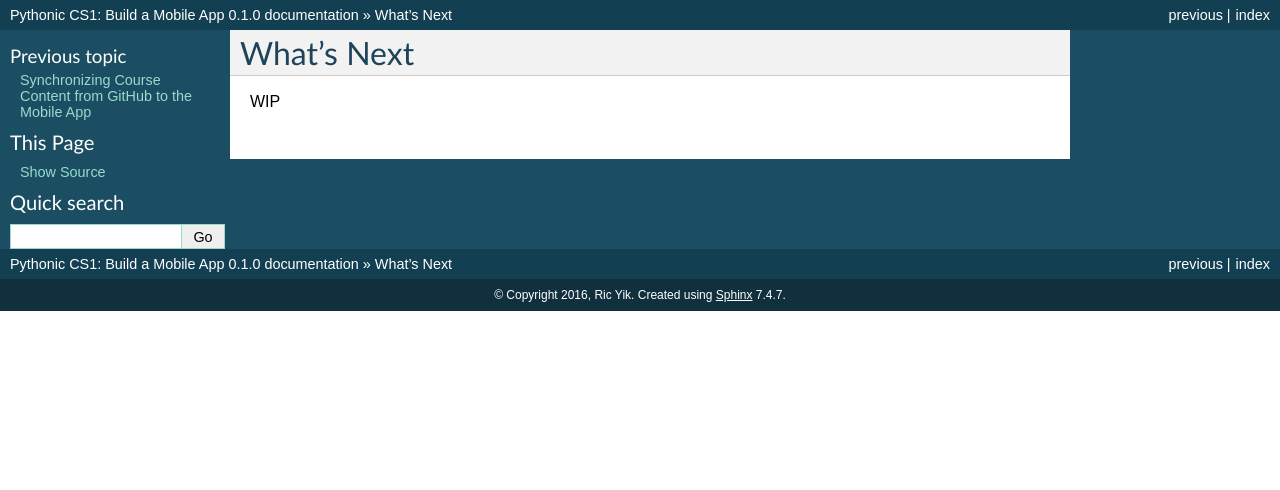
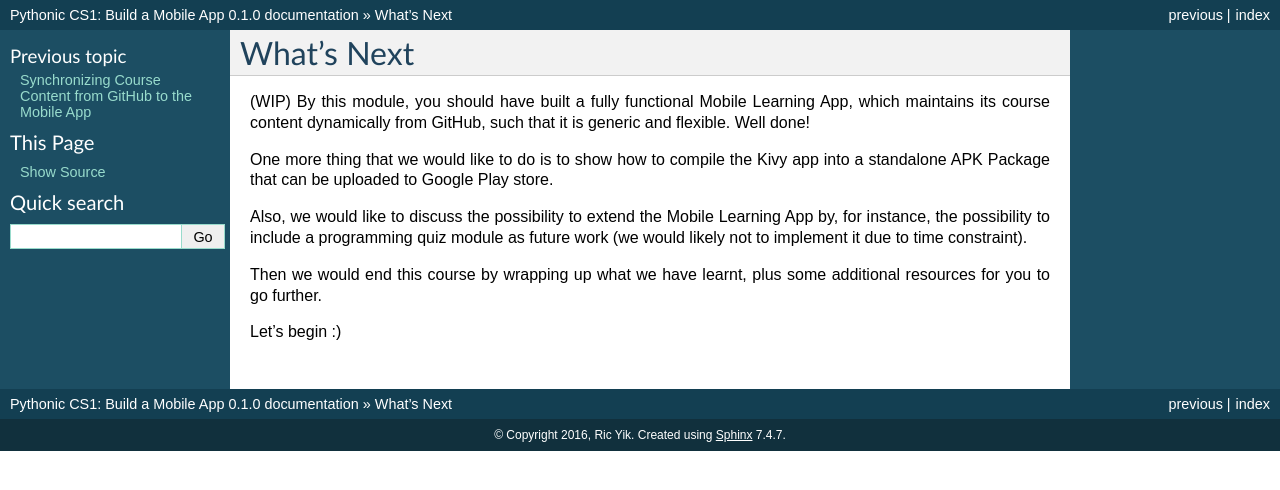
Before and after one commit to Aashritha27/mobileapp.course, a Sphinx documentation site: the page built from docs/whats-next.rst, in a window 1280 px wide. Shown: the top 490 px of the page. Built offline with Sphinx 7.4.7, drawn with Linux system fonts in a browser that asks for light colours.

Commit message:
Added WIP Placeholder

```diff
--- a/docs/whats-next.rst
+++ b/docs/whats-next.rst
@@ -1,4 +1,12 @@
 What's Next
 ===========
 
-WIP
+(WIP) By this module, you should have built a fully functional Mobile Learning App, which maintains its course content dynamically from GitHub, such that it is generic and flexible. Well done!
+
+One more thing that we would like to do is to show how to compile the Kivy app into a standalone APK Package that can be uploaded to Google Play store.
+
+Also, we would like to discuss the possibility to extend the Mobile Learning App by, for instance, the possibility to include a programming quiz module as future work (we would likely not to implement it due to time constraint).
+
+Then we would end this course by wrapping up what we have learnt, plus some additional resources for you to go further.
+
+Let's begin :)
```
